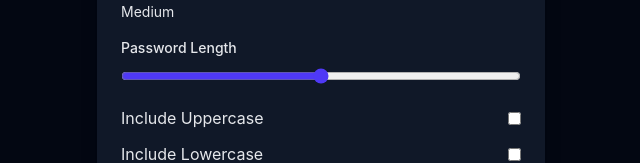
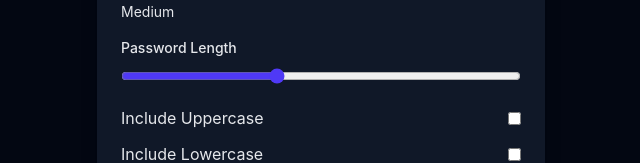
Before and after one commit to chrisivydev/password-generator, a React (Vite) app: page / in a window 1280 px wide. Shown: the part 311-474 px from the top of the page, without its empty margins (319-959 px from the left). Built offline with nearby package versions, Linux system fonts and the light colour scheme.

Commit message:
added onChange for password length

```diff
--- a/src/App.jsx
+++ b/src/App.jsx
@@ -114,6 +114,8 @@ const App = () => {
             type="range"
             min="6"
             max="32"
+            value={length}
+            onChange={(e) => setLength(Number(e.target.value) || 0)}
             className="w-full accent-indigo-600"
           />
         </div>
```
